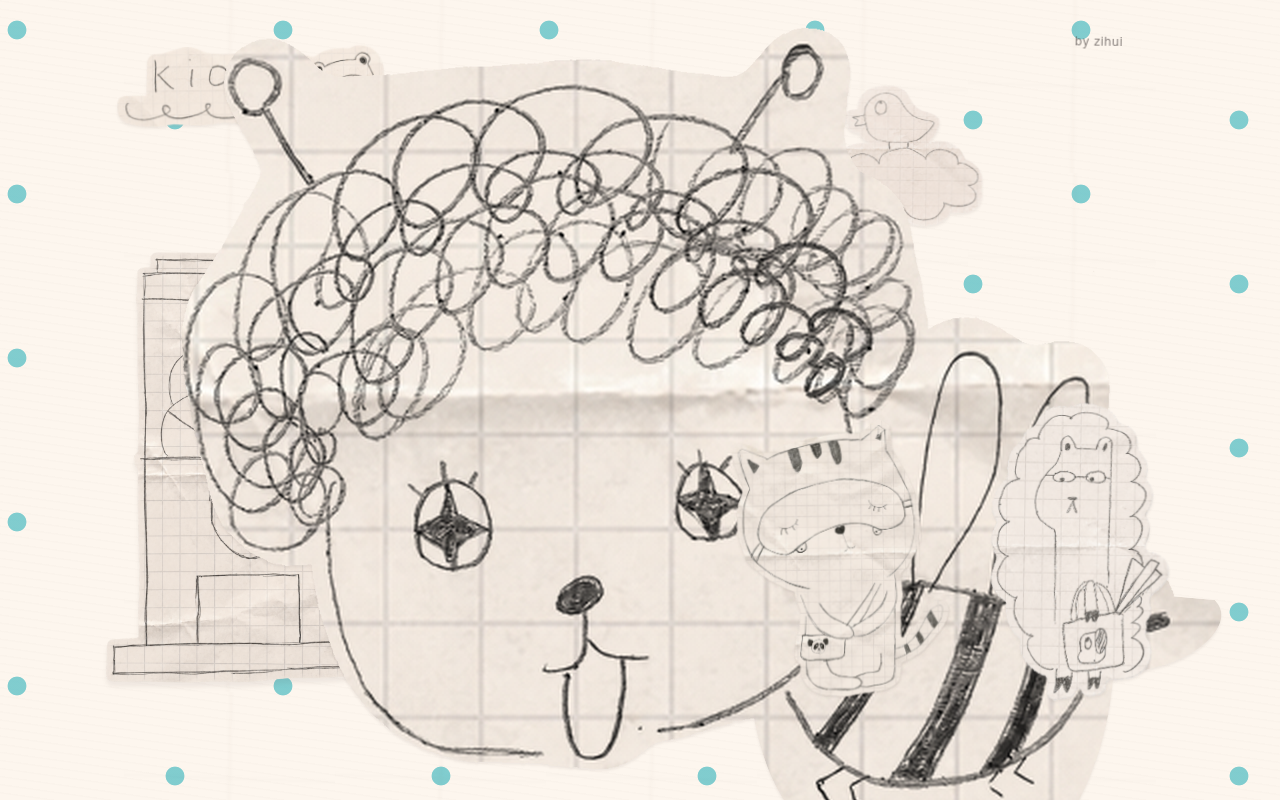
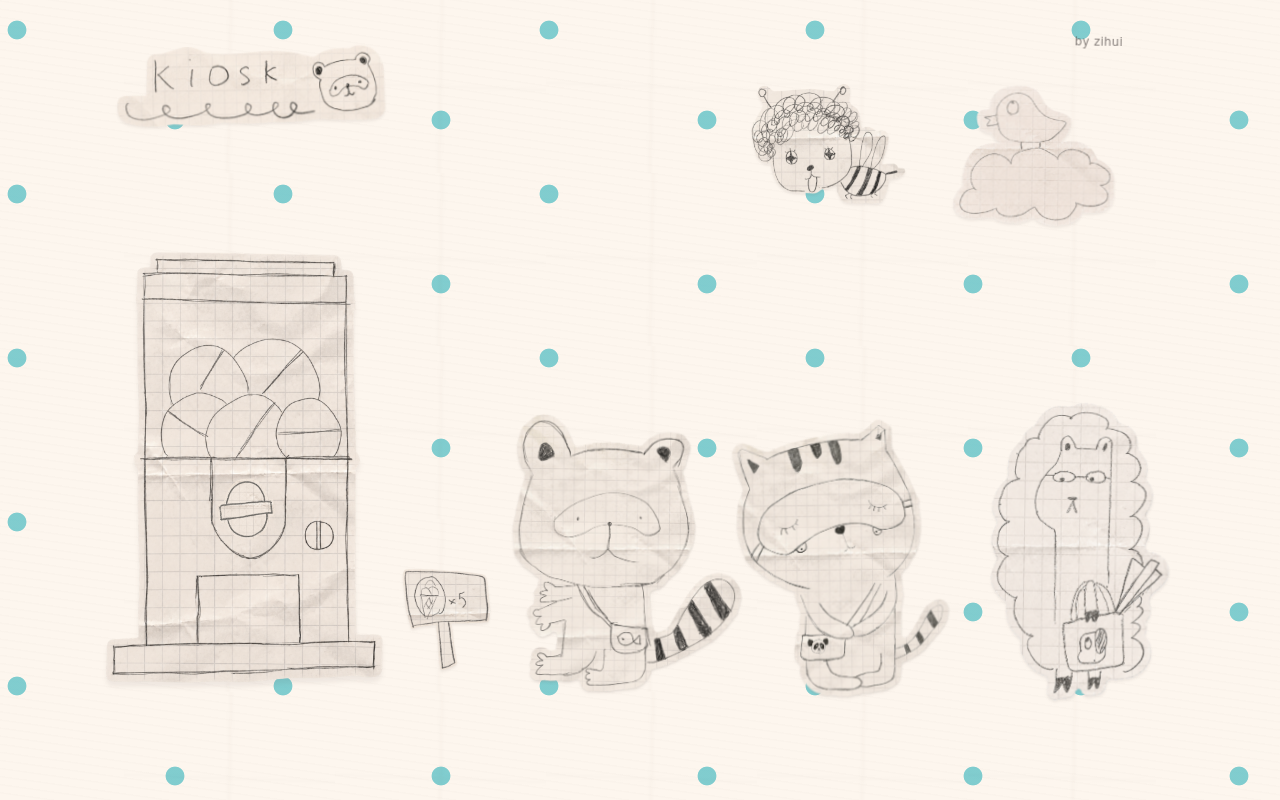
Before and after one commit to eclaircrumb/gachapon, a Next.js app in the folder gachapon/: page / in a window 1280 px wide. Built offline with nearby package versions, Linux system fonts and the light colour scheme.

Commit message:
Adjust positions of art-bird and art-bee elements

```diff
--- a/gachapon/app/globals.css
+++ b/gachapon/app/globals.css
@@ -69,7 +69,8 @@ a { -webkit-tap-highlight-color: transparent; }
 }
 
 .art-logo { top: 5.6%; left: -1%; width: 25.6%; }
-.art-bird { top: 10.0%; left: 67.2%; width: 15.8%; }
+.art-bird { top: 10.0%; left: 80.0%; width: 15.8%; }
+.art-bee { top: 10.0%; left: 60.0%; width: 15.8%; }
 .art-sign { top: 71.0%; left: 25.0%; width: 12.3%; }
 .art-raccoon { top: 51.0%; left: 37.0%; width: 23.0%; }
 .art-cat {
```
